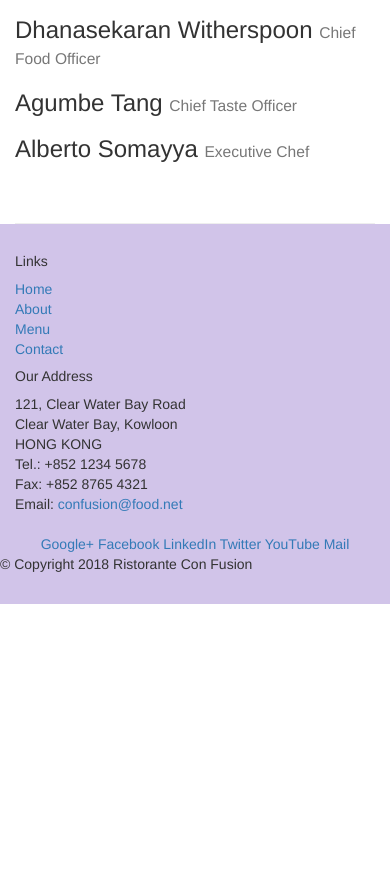
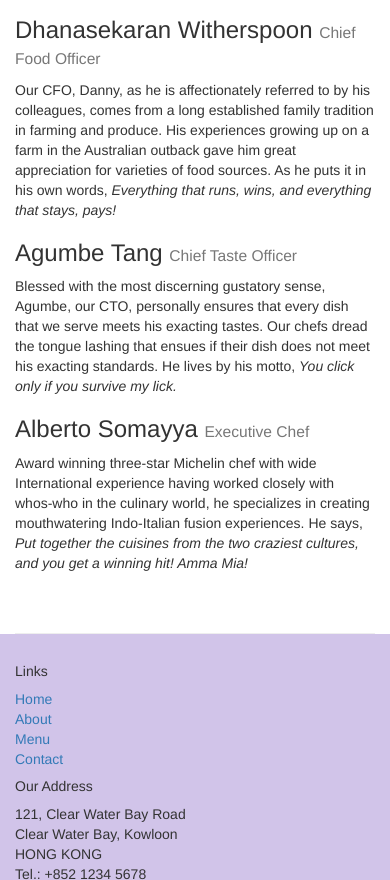
Before and after one commit to LizzieD-313/Front-End-Web-UI-Frameworks-and-Tools-Bootstrap-4-Week-1, a website: page aboutus.html in a window 390 px wide. Shown: the part 1319-2199 px from the top of the page. Before the commit the page ends 1923 px from the top, so only its background shows below. Drawn offline with nearby package versions, Linux system fonts and the light colour scheme.

Commit message:
Update aboutus.html

```diff
--- a/aboutus.html
+++ b/aboutus.html
@@ -50,13 +50,13 @@
             <div class="col-12">
                 <h2>Corporate Leadership</h2>
                 <h3>Peter Pan <small>Chief Epicurious Officer</small></h3>
-                <p class="d-none d-sm-block">Our CEO, Peter, credits his hardworking East Asian immigrant parents who undertook the arduous journey to the shores of America with the intention of giving their children the best future. His mother's wizardy in the kitchen whipping up the tastiest dishes with whatever is available inexpensively at the supermarket, was his first inspiration to create the fusion cuisines for which <em>The Frying Pan</em> became well known. He brings his zeal for fusion cuisines to this restaurant, pioneering cross-cultural culinary connections.</p>
+                <p class="d-none d-md-block">Our CEO, Peter, credits his hardworking East Asian immigrant parents who undertook the arduous journey to the shores of America with the intention of giving their children the best future. His mother's wizardy in the kitchen whipping up the tastiest dishes with whatever is available inexpensively at the supermarket, was his first inspiration to create the fusion cuisines for which <em>The Frying Pan</em> became well known. He brings his zeal for fusion cuisines to this restaurant, pioneering cross-cultural culinary connections.</p>
                 <h3>Dhanasekaran Witherspoon <small>Chief Food Officer</small></h3>
-                <p class="hidden-xs hidden-sm">Our CFO, Danny, as he is affectionately referred to by his colleagues, comes from a long established family tradition in farming and produce. His experiences growing up on a farm in the Australian outback gave him great appreciation for varieties of food sources. As he puts it in his own words, <em>Everything that runs, wins, and everything that stays, pays!</em></p>
+                <p class="d-none d-md-block">Our CFO, Danny, as he is affectionately referred to by his colleagues, comes from a long established family tradition in farming and produce. His experiences growing up on a farm in the Australian outback gave him great appreciation for varieties of food sources. As he puts it in his own words, <em>Everything that runs, wins, and everything that stays, pays!</em></p>
                 <h3>Agumbe Tang <small>Chief Taste Officer</small></h3>
-                <p class="hidden-xs hidden-sm">Blessed with the most discerning gustatory sense, Agumbe, our CTO, personally ensures that every dish that we serve meets his exacting tastes. Our chefs dread the tongue lashing that ensues if their dish does not meet his exacting standards. He lives by his motto, <em>You click only if you survive my lick.</em></p>
+                <p class="d-none d-md-block">Blessed with the most discerning gustatory sense, Agumbe, our CTO, personally ensures that every dish that we serve meets his exacting tastes. Our chefs dread the tongue lashing that ensues if their dish does not meet his exacting standards. He lives by his motto, <em>You click only if you survive my lick.</em></p>
                 <h3>Alberto Somayya <small>Executive Chef</small></h3>
-                <p class="hidden-xs hidden-sm">Award winning three-star Michelin chef with wide International experience having worked closely with whos-who in the culinary world, he specializes in creating mouthwatering Indo-Italian fusion experiences. He says, <em>Put together the cuisines from the two craziest cultures, and you get a winning hit! Amma Mia!</em></p>
+                <p class="d-none d-md-block">Award winning three-star Michelin chef with wide International experience having worked closely with whos-who in the culinary world, he specializes in creating mouthwatering Indo-Italian fusion experiences. He says, <em>Put together the cuisines from the two craziest cultures, and you get a winning hit! Amma Mia!</em></p>
             </div>
        </div>
 
```
